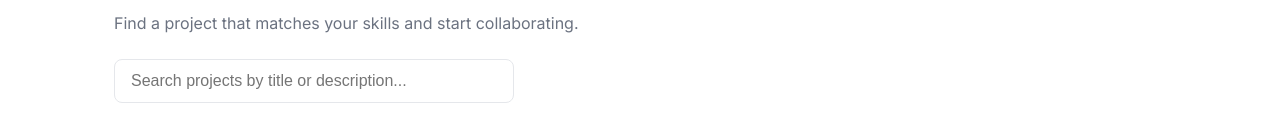
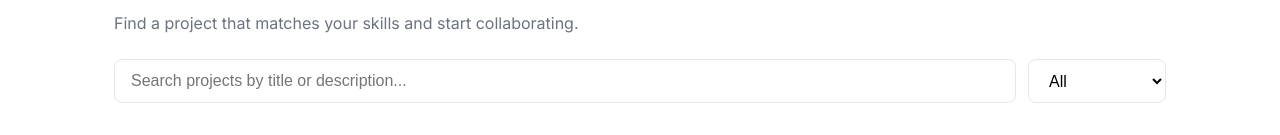
Before and after one commit to Moazam80/collabify, a React (Vite) app in the folder frontend/: page /projects in a window 1280 px wide. Shown: the part 156-291 px from the top of the page. Built offline with nearby package versions, Linux system fonts and the light colour scheme.

Commit message:
feat: add category filter dropdown combined with search

```diff
--- a/frontend/src/pages/Projects.jsx
+++ b/frontend/src/pages/Projects.jsx
@@ -58,12 +58,19 @@ const allProjects = [
 
 function Projects() {
   const [searchTerm, setSearchTerm] = useState("");
+  const [category, setCategory] = useState("All");
 
-  const filteredProjects = allProjects.filter((project) =>
+  const categories = ["All", "Web App", "Mobile App", "AI/ML", "Design Tool"];
+
+  const filteredProjects = allProjects.filter((project) => {
+    const matchesSearch =
       project.title.toLowerCase().includes(searchTerm.toLowerCase()) ||
-    project.description.toLowerCase().includes(searchTerm.toLowerCase())
-  );
+      project.description.toLowerCase().includes(searchTerm.toLowerCase());
 
+    const matchesCategory = category === "All" || project.category === category;
+
+    return matchesSearch && matchesCategory;
+  });
   return (
     <div>
       <Navbar />
@@ -81,23 +88,49 @@ function Projects() {
           Find a project that matches your skills and start collaborating.
         </p>
 
+        <div
+          style={{
+            display: "flex",
+            gap: "12px",
+            flexWrap: "wrap",
+            marginBottom: "32px",
+          }}
+        >
           <input
             type="text"
             placeholder="Search projects by title or description..."
             value={searchTerm}
             onChange={(e) => setSearchTerm(e.target.value)}
             style={{
-            width: "100%",
-            maxWidth: "400px",
+              flex: 1,
+              minWidth: "220px",
               height: "44px",
               padding: "12px 16px",
               border: "1px solid var(--color-border)",
               borderRadius: "var(--radius-sm)",
               fontSize: "var(--font-size-base)",
-            marginBottom: "32px",
-            display: "block",
             }}
           />
+
+          <select
+            value={category}
+            onChange={(e) => setCategory(e.target.value)}
+            style={{
+              height: "44px",
+              padding: "0 16px",
+              border: "1px solid var(--color-border)",
+              borderRadius: "var(--radius-sm)",
+              fontSize: "var(--font-size-base)",
+              background: "var(--color-background)",
+            }}
+          >
+            {categories.map((cat) => (
+              <option key={cat} value={cat}>
+                {cat}
+              </option>
+            ))}
+          </select>
+        </div>
         <div
           style={{
             display: "grid",
```
Lines whose indentation alone changed are shown as unchanged.
